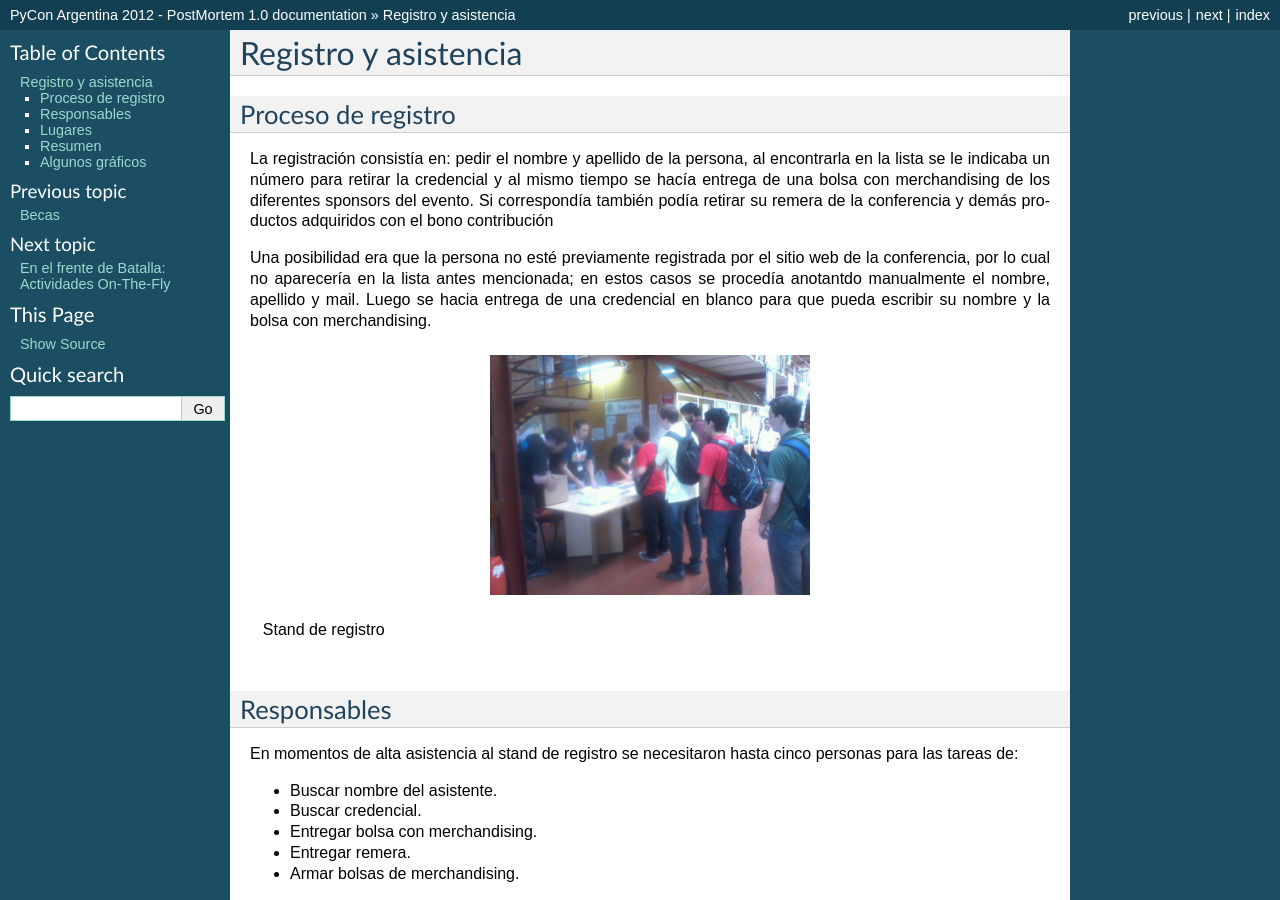
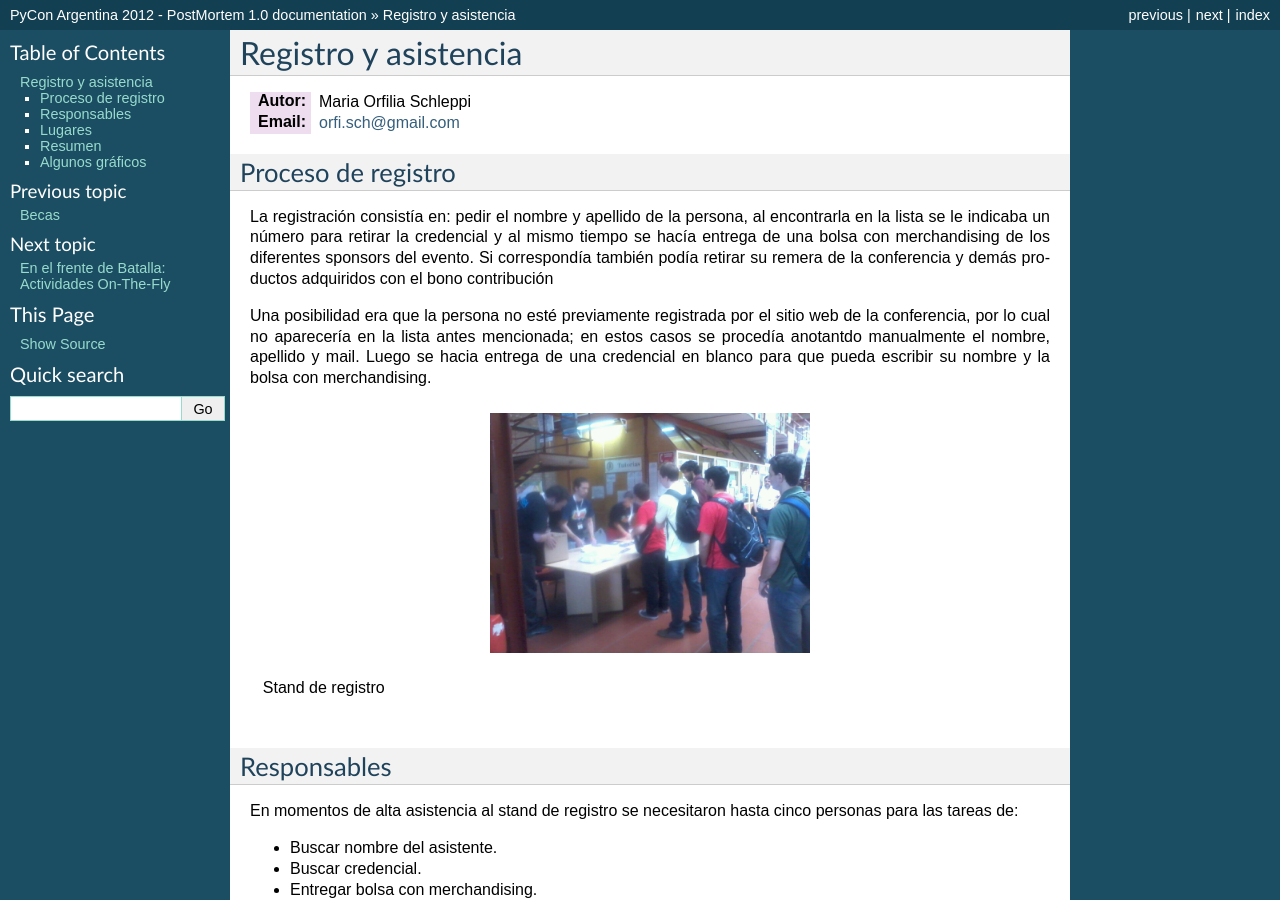
Before and after one commit to leliel12/pyconar20012_postmortem, a Sphinx documentation site: the page built from source/registracion_y_asistencia.rst, in a window 1280 px wide and 900 px high. Built offline with Sphinx 7.4.7, drawn with Linux system fonts in a browser that asks for light colours.

Commit message:
added autores

```diff
--- a/source/about.rst
+++ b/source/about.rst
@@ -61,6 +61,7 @@ organización consiste en:
     - Juan Pedro Fisanotti <fisadev@gmail.com>
     - Gabriela Arevalo <gabriela.b.arevalo@gmail.com>
     - Maria Orfilia Schleppi <orfi.sch@gmail.com>
+    - Marcelo Fidel Fernandez <marcelo.fidel.fernandez@gmail.com>
     - Varios otros especificados en la parte de opiniones personales.
 
 Nuestro reconocimiento para los voluntarios y empresas que participan del
--- a/source/registracion_y_asistencia.rst
+++ b/source/registracion_y_asistencia.rst
@@ -1,6 +1,9 @@
 =====================
 Registro y asistencia
 =====================
+
+:Autor: Maria Orfilia Schleppi
+:Email: orfi.sch@gmail.com
 
 
 Proceso de registro
```
